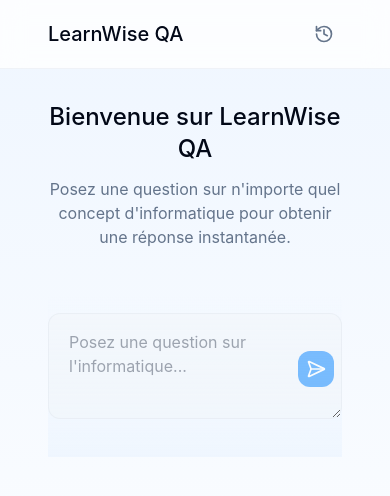
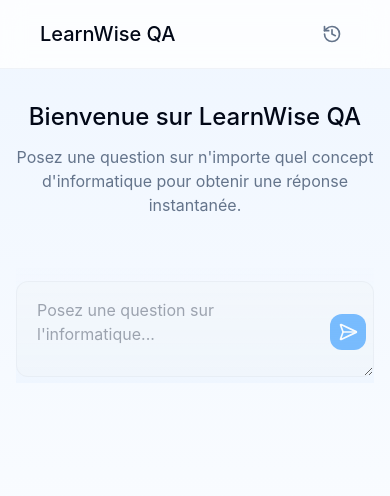
Before and after one commit to chika-ai-lab/learnwise-qa, a React (Vite) app: page / in a window 390 px wide. Shown: the top 496 px of the page. Built offline with nearby package versions, Linux system fonts and the light colour scheme.

Commit message:
Fix spacing

```diff
--- a/src/components/QuestionForm.tsx
+++ b/src/components/QuestionForm.tsx
@@ -33,7 +33,7 @@
           onChange={(e) => setQuestion(e.target.value)}
           onKeyDown={handleKeyDown}
           placeholder="Posez une question sur l'informatique..."
-          className="question-input pr-16"
+          className="question-input pr-16 max-h-24"
           disabled={isLoading}
           rows={3}
         />
--- a/src/pages/Index.tsx
+++ b/src/pages/Index.tsx
@@ -29,8 +29,6 @@
   const currentQAPair = currentQAId
     ? history.find((item) => item.id === currentQAId)
     : null;
-
-  // Removed API key effect
 
   const handleAskQuestion = async (question: string) => {
     setCurrentQuestion(question);
@@ -64,7 +62,6 @@
       setCurrentQAId(id);
       setShowHistory(false);
 
-      // Scroll to top on mobile when selecting a question
       if (mainContentRef.current) {
         mainContentRef.current.scrollTo({ top: 0, behavior: "smooth" });
       }
@@ -74,7 +71,6 @@
   const handleDeleteQuestion = (id: string) => {
     removeFromHistory(id);
     if (currentQAId === id) {
-      // Clear current Q&A if it's being deleted
       setCurrentQuestion("");
       setCurrentAnswer("");
       setCurrentQAId(null);
@@ -99,7 +95,7 @@
   return (
     <div className="min-h-screen flex flex-col bg-gradient-to-b from-blue-50 to-white">
       {/* Header */}
-      <header className="sticky top-0 z-10 bg-white/80 backdrop-blur-md border-b border-border/50 py-4 px-4 lg:px-6">
+      <header className="sticky top-0 z-10 bg-white/80 backdrop-blur-md border-b border-border/50 py-4 px-2 lg:px-6">
         <div className="container max-w-4xl mx-auto flex justify-between items-center">
           <h1 className="text-xl font-medium">LearnWise QA</h1>
           <div className="flex items-center space-x-3">
@@ -125,11 +121,11 @@
         {/* Main Question/Answer Area */}
         <main
           ref={mainContentRef}
-          className={`flex-1 py-8 px-4 lg:px-6 overflow-y-auto transition-all duration-300 ${
+          className={`flex-1 py-8 px-2 lg:px-6 overflow-y-auto transition-all duration-300 ${
             showHistory ? "md:mr-[350px]" : ""
           }`}
         >
-          <div className="container max-w-2xl mx-auto">
+          <div className="container !px-2 max-w-2xl mx-auto">
             {/* Welcome Message */}
             {!currentQuestion && !currentAnswer && (
               <div className="text-center mb-12 animate-fade-in">
@@ -171,13 +167,13 @@
             )}
 
             {/* Question Form */}
-            <div className="mt-8 sticky bottom-0 pb-8 pt-4 bg-gradient-to-t from-blue-50 to-transparent">
+            <div className="mt-8 sticky bottom-0 w-full pt-4 bg-gradient-to-t from-blue-50 to-transparent">
               <QuestionForm onAsk={handleAskQuestion} isLoading={isLoading} />
             </div>
           </div>
         </main>
 
-        {/* History Sidebar - Hidden on mobile, slides in on desktop */}
+        {/* History Sidebar - Hidden on mobile */}
         <aside
           className={`fixed inset-y-0 right-0 w-full max-w-[350px] bg-white border-l border-border/50 p-6 transform transition-transform duration-300 ease-apple z-20 ${
             showHistory ? "translate-x-0" : "translate-x-full"
```
